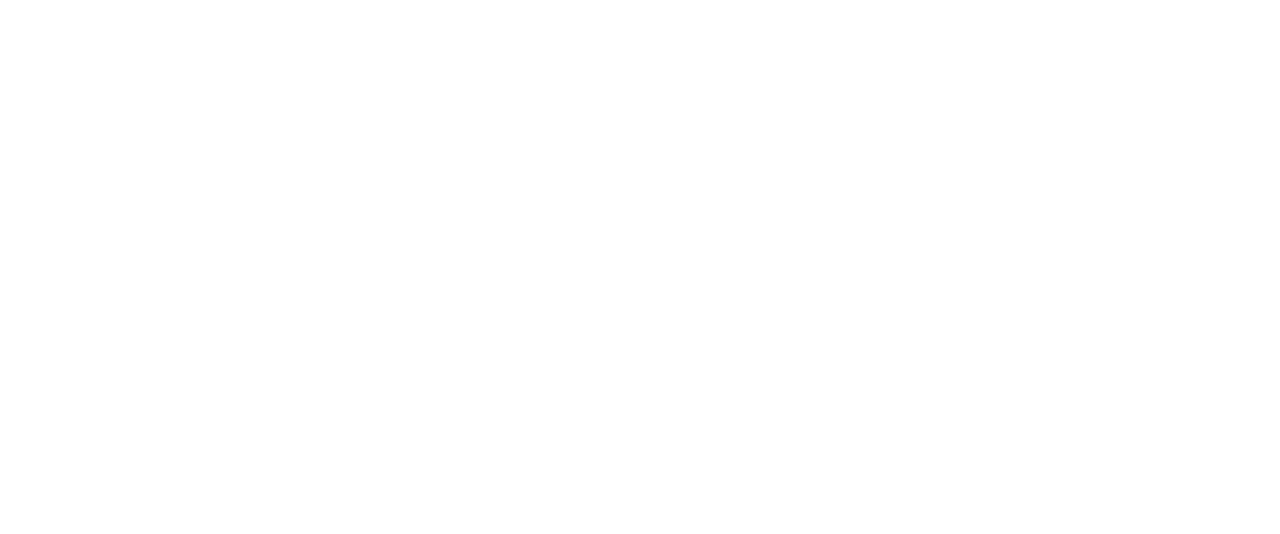
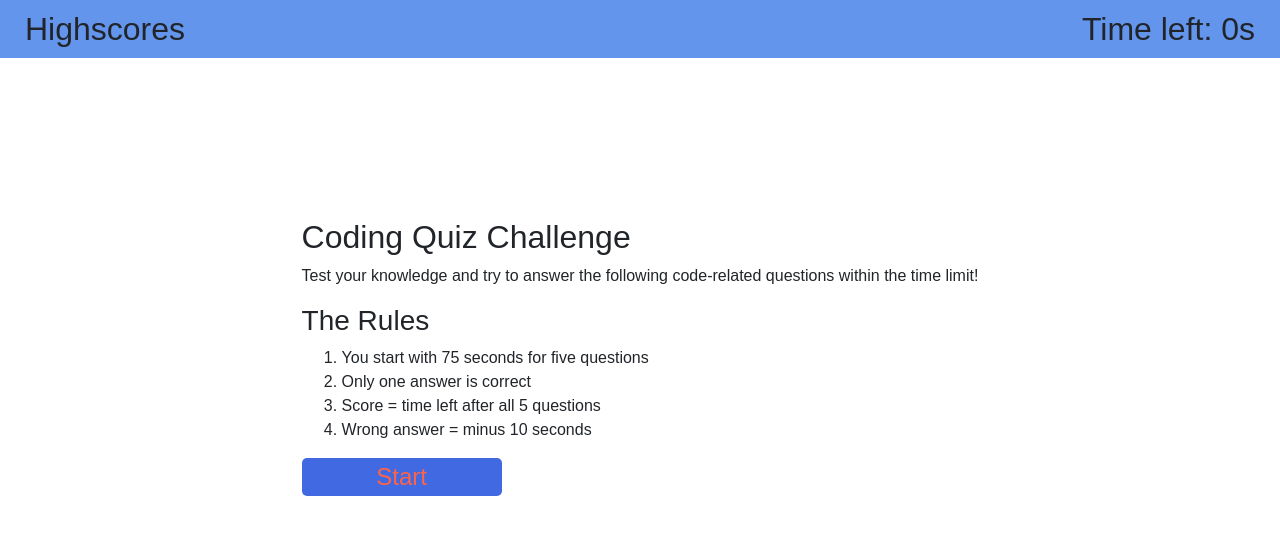
Before and after one commit to laeuler/Homework04CodeQuiz, a plain HTML site: page index.html in a window 1280 px wide. Drawn offline with nearby package versions, Linux system fonts and the light colour scheme.

Commit message:
basic start page

```diff
--- a/assets/css/style.css
+++ b/assets/css/style.css
@@ -0,0 +1,38 @@
+* {
+  font-family: Arial, Helvetica, sans-serif;
+}
+
+/*Header Design*/
+#header {
+  display: flex;
+  justify-content: space-between;
+  background-color: cornflowerblue;
+  padding: 5px;
+}
+
+#header div {
+  font-size: 2rem;
+  padding-right: 20px;
+  padding-left: 20px;
+}
+
+#highscores:hover {
+  background-color: mediumvioletred;
+  color: white;
+}
+
+/*Quiz Section Design*/
+section {
+  display: flex;
+  justify-content: center;
+  padding-top: 10rem;
+}
+
+#startnext {
+  color: tomato;
+  font-size: 1.5rem;
+  width: 200px;
+  background-color: royalblue;
+  border: none;
+  border-radius: 5px;
+}
--- a/index.html
+++ b/index.html
@@ -5,14 +5,40 @@
     <meta http-equiv="X-UA-Compatible" content="IE=edge" />
     <meta name="viewport" content="width=device-width, initial-scale=1.0" />
     <title>Code Quiz</title>
+    <link
+      rel="stylesheet"
+      href="https://cdn.jsdelivr.net/npm/bootstrap@4.5.3/dist/css/bootstrap.min.css"
+      integrity="sha384-TX8t27EcRE3e/ihU7zmQxVncDAy5uIKz4rEkgIXeMed4M0jlfIDPvg6uqKI2xXr2"
+      crossorigin="anonymous"
+    />
     <link rel="stylesheet" href="./assets/css/style.css" />
   </head>
   <body>
     <!--Header with access to highscores and time-->
-
+    <nav id="header">
+      <div id="highscores">Highscores</div>
+      <div id="timeleft">Time left: 0s</div>
+    </nav>
 
     <!--div with Coding Quiz Challenges-->
+    <section>
+      <div id="quizarea">
+        <h2>Coding Quiz Challenge</h2>
+        <p>
+          Test your knowledge and try to answer the following code-related questions within the time
+          limit!
+        </p>
+        <h3>The Rules</h3>
+        <ol>
+          <li>You start with 75 seconds for five questions</li>
+          <li>Only one answer is correct</li>
+          <li>Score = time left after all 5 questions</li>
+          <li>Wrong answer = minus 10 seconds</li>
+        </ol>
+        <button id="startnext">Start</button>
+      </div>
 
+    </section>
 
     <script src="./assets/js/script.js"></script>
   </body>
```
